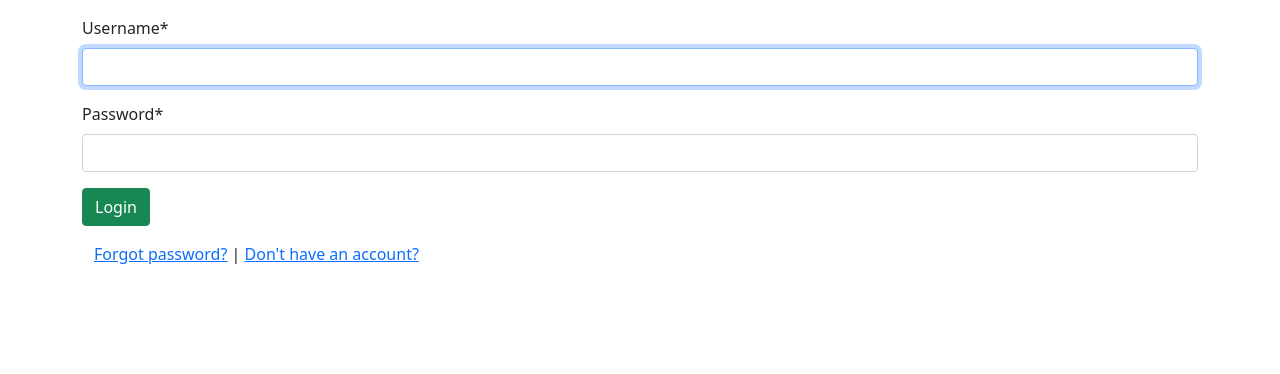
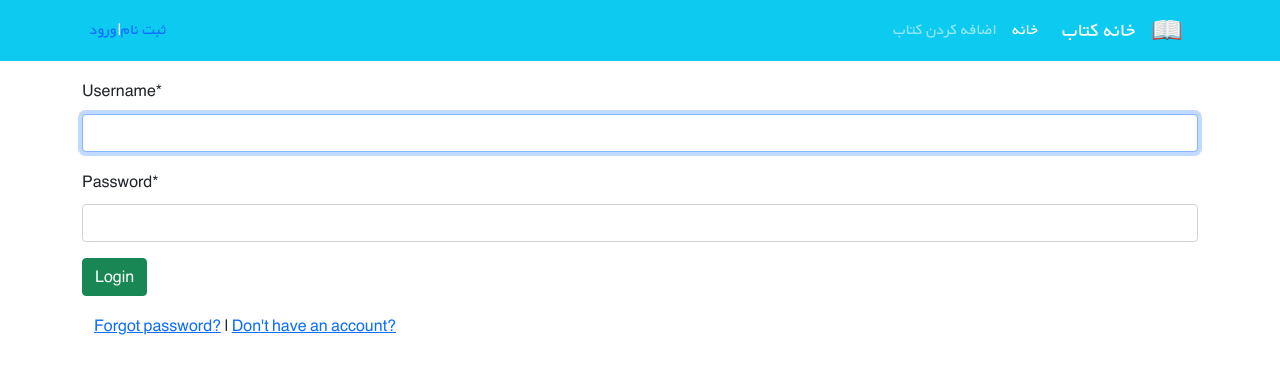
Before and after one commit to realhesam04/BookStore_Project, a Django app: page /accounts/login/ in a window 1280 px wide. Shown: the top 374 px of the page. Run offline with Django 5.2, Linux system fonts and the light colour scheme; some libraries are stand-ins or nearby versions.

Commit message:
add static & navbar

```diff
--- a/books/templates/book/book_create.html
+++ b/books/templates/book/book_create.html
@@ -5,6 +5,7 @@
 {% block page_title %}اضافه کردن کتاب جدید{% endblock %}
 
 {% block content %}
+
     <div class="container mt-3">
         <h1>اضافه کردن کتاب جدید:</h1>
         <form method="POST">
--- a/books/templates/book/book_delete.html
+++ b/books/templates/book/book_delete.html
@@ -5,6 +5,7 @@
 {% block page_title %}حذف کتاب {{ book.title }} {% endblock %}
 
 {% block content %}
+
     <div class="container mt-3">
         <form method="post">
             {% csrf_token %}
--- a/books/templates/book/book_detail.html
+++ b/books/templates/book/book_detail.html
@@ -1,8 +1,9 @@
 {% extends '_base.html' %}
 
-{% block page_title %}جزئیات کتاب {{ book.title }}{% endblock %}
+{% block page_title %}جزئیات کتاب {{ book.title }} {% endblock %}
 
 {% block content %}
+
     <div class="container mt-3">
         <h1>{{ book.title }}</h1>
         <p>توضیحات: {{ book.description|linebreaks }}</p>
--- a/books/templates/book/book_list.html
+++ b/books/templates/book/book_list.html
@@ -3,6 +3,7 @@
 {% block page_title %}لیست کتاب ها{% endblock %}
 
 {% block content %}
+
     <div class="container mt-3">
         {% for book in books %}
         <a href="{{ book.get_absolute_url }}"><h1>{{ book.title }}</h1></a>
--- a/books/templates/book/book_update.html
+++ b/books/templates/book/book_update.html
@@ -5,6 +5,7 @@
 {% block page_title %}ویرایش کتاب {{ book.title }} {% endblock %}
 
 {% block content %}
+
     <div class="container mt-3">
         <h1>ویرایش کتاب {{ book.title }}:</h1>
         <form method="POST">
--- a/config/settings.py
+++ b/config/settings.py
@@ -126,7 +126,6 @@ USE_TZ = True
 # Static files (CSS, JavaScript, Images)
 # https://docs.djangoproject.com/en/5.2/howto/static-files/
 
-STATIC_URL = 'static/'
 
 # Default primary key field type
 # https://docs.djangoproject.com/en/5.2/ref/settings/#default-auto-field
@@ -144,3 +143,8 @@ CRISPY_TEMPLATE_PACK = "bootstrap5"
 
 # Email Config
 EMAIL_BACKEND = 'django.core.mail.backends.console.EmailBackend'
+
+# static files config
+
+STATIC_URL = 'static/'
+STATICFILES_DIRS = [str(BASE_DIR.joinpath('static')),]
--- /dev/null
+++ b/static/css/style.css
@@ -0,0 +1,20 @@
+@font-face {
+    font-family: "BYekan";
+    src: url("../../static/fonts/BYekan+.ttf");
+}
+@font-face {
+    font-family: "BYekan";
+    src: url("../../static/fonts/BYekan+ Bold.ttf");
+    font-weight: bold;
+}
+
+* {
+    font-family: 'BYekan', sans-serif;
+    line-height: 1.8rem;
+}
+
+/* SM breakpoint */
+@media (min-width: 576px) {
+    /* CUSTOM WIDTHS */
+    .w-sm-75 { width: 75%!important; }
+}
--- a/templates/_base.html
+++ b/templates/_base.html
@@ -1,21 +1,59 @@
 <!DOCTYPE HTML PUBLIC "-//W3C//DTD HTML 4.01//EN" "http://www.w3.org/TR/html4/strict.dtd">
 <html lang="en">
 <head>
-    <meta http-equiv="Content-Type" content="text/html;charset=UTF-8">
-    <title>{% block page_title %} {% endblock %}</title>
+    <!-- Required meta tags -->
+    <meta charset="utf-8">
+    <meta name="viewport" content="width=device-width, initial-scale=1">
 
     <!-- Bootstrap CSS -->
     <link href="https://cdn.jsdelivr.net/npm/bootstrap@5.1.3/dist/css/bootstrap.min.css" rel="stylesheet"
           integrity="sha384-1BmE4kWBq78iYhFldvKuhfTAU6auU8tT94WrHftjDbrCEXSU1oBoqyl2QvZ6jIW3" crossorigin="anonymous">
 
+    <link rel="stylesheet" href="css/style.css">
+
+    <title>{% block page_title %} {% endblock %}</title>
 
 </head>
 <body>
+
+<nav class="navbar navbar-expand-lg navbar-dark bg-info" dir="rtl">
     <div class="container">
-        {% block content %}
+        <a class="navbar-brand" href="#">
+            <img src="icons/book.png" alt="" height="30"
+                 class="d-inline-block align-text-top">
+        </a>
+        <a class="navbar-brand mx-3" href="{% url 'book_list' %}">خانه کتاب</a>
+        <button class="navbar-toggler" type="button" data-bs-toggle="collapse" data-bs-target="#navbarNavAltMarkup"
+                aria-controls="navbarNavAltMarkup" aria-expanded="false" aria-label="Toggle navigation">
+            <span class="navbar-toggler-icon"></span>
+        </button>
+        <div class="collapse navbar-collapse" id="navbarNavAltMarkup">
+            <div class="navbar-nav">
+                <a class="nav-link active" aria-current="page" href="{% url 'book_list' %}">خانه</a>
+                <a class="nav-link" href="{% url 'book_create' %}">اضافه کردن کتاب</a>
+            </div>
+        </div>
+        <div class="mx-2 text-white">
+            {% if user.is_authenticated %}
+                خوش آمدید {{ user.username }}|
+                <form action="{% url 'logout' %}" method="POST">
+                {% csrf_token %}
+                    {{ form.as_p }}
+                    <button type="submit" class="btn btn-danger">خروج</button>
+                </form>
+            {% else %}
+                <a class="'link-ligh text-decoration-none " href="{% url 'signup' %}">ثبت نام</a>|<a class="'link-ligh text-decoration-none" href="{% url 'login' %}">ورود</a>
+            {% endif %}
+{#            <a class="link-light text-decoration-none" href="#">خروج</a>#}
+        </div>
+    </div>
+</nav>
 
-        {% endblock content %}
-    </div>
+<div class="container">
+    {% block content %}
+
+    {% endblock content %}
+</div>
 <!-- Optional JavaScript; choose one of the two! -->
 
 <!-- Option 1: Bootstrap Bundle with Popper -->
```
Also changed, not shown: static/css/login.css (added, +14 -0 lines), static/fonts/BYekan+ Bold.ttf (added), static/fonts/BYekan+.ttf (added), static/icons/book.png (added), 1 other file.
